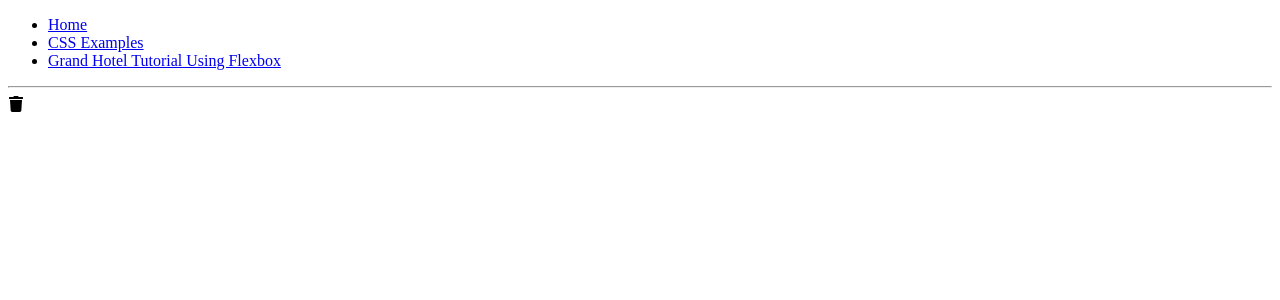
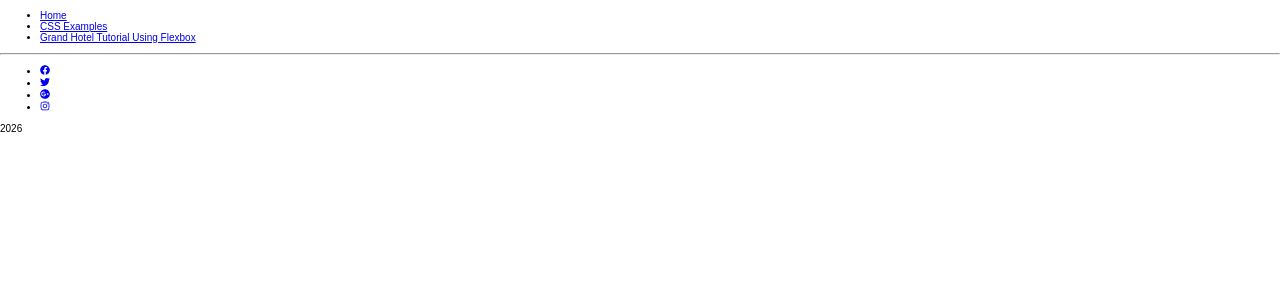
Before and after one commit to NathanDarcy/react-app-playground, a React (Vite) app: page /grand-hotel in a window 1280 px wide. Shown: the top 300 px of the page. Built offline with nearby package versions, Linux system fonts and the light colour scheme.

Commit message:
scaffold out sidebar for hotel - Nathan

```diff
--- /dev/null
+++ b/src/features/grandHotel/Dashboard.tsx
@@ -0,0 +1,54 @@
+import {
+  FaFacebook,
+  FaGooglePlus,
+  FaInstagram,
+  FaTwitter,
+} from 'react-icons/fa'
+import './grand-hotel.css'
+
+export default function GrandHotelDashBoard() {
+  return (
+    <div className='hotel'>
+      {/* navbar */}
+      <div className='hotel__navbar'>
+        {/* sidebar */}
+        <div className='hotel__sidebar'>
+          {/* menu icon */}
+          <div className='hotel__menu-icon'>
+            <div className='hotel__menu-icon-line hotel__menu-icon-line--1'></div>
+            <div className='hotel__menu-icon-line hotel__menu-icon-line--2'></div>
+            <div className='hotel__menu-icon-line hotel__menu-icon-line--3'></div>
+          </div>
+
+          {/* social icons */}
+          <ul className='hotel__social-icons-list'>
+            <li>
+              <a href='#' className='hotel__social-icons-link'>
+                <FaFacebook />
+              </a>
+            </li>
+            <li>
+              <a href='#' className='hotel__social-icons-link'>
+                <FaTwitter />
+              </a>
+            </li>
+            <li>
+              <a href='#' className='hotel__social-icons-link'>
+                <FaGooglePlus />
+              </a>
+            </li>
+            <li>
+              <a href='#' className='hotel__social-icons-link'>
+                <FaInstagram />
+              </a>
+            </li>
+          </ul>
+
+          <div className='hotel__year'>
+            <p>2026</p>
+          </div>
+        </div>
+      </div>
+    </div>
+  )
+}
--- a/src/features/grandHotel/GrandHotelDashboard.tsx
+++ /dev/null
@@ -1,9 +0,0 @@
-import { FaTrash } from 'react-icons/fa'
-
-export default function GrandHotelDashBoard() {
-  return (
-    <div>
-      <FaTrash />
-    </div>
-  )
-}
--- /dev/null
+++ b/src/features/grandHotel/grand-hotel.css
@@ -0,0 +1,11 @@
+/* grand-hotel.css */
+
+.hotel {
+  /* block-level styles */
+}
+
+/* example */
+/* .hotel__test {
+  color: red;
+  font-weight: bold;
+} */
--- a/src/index.css
+++ b/src/index.css
@@ -1,3 +1,14 @@
+html {
+  font-size: 62.5%;
+  box-sizing: border-box;
+}
+
+body {
+  margin: 0;
+  padding: 0;
+  font-family: 'Montserrat', sans-serif;
+}
+
 .component-outline {
   border: solid 1px #ccc;
 }
--- a/src/pages/grandHotel/GrandHotelPage.tsx
+++ b/src/pages/grandHotel/GrandHotelPage.tsx
@@ -1,4 +1,4 @@
-import GrandHotelDashBoard from '../../features/grandHotel/GrandHotelDashboard'
+import GrandHotelDashBoard from '../../features/grandHotel/Dashboard'
 
 export default function GrandHotelPage() {
   return (
```
